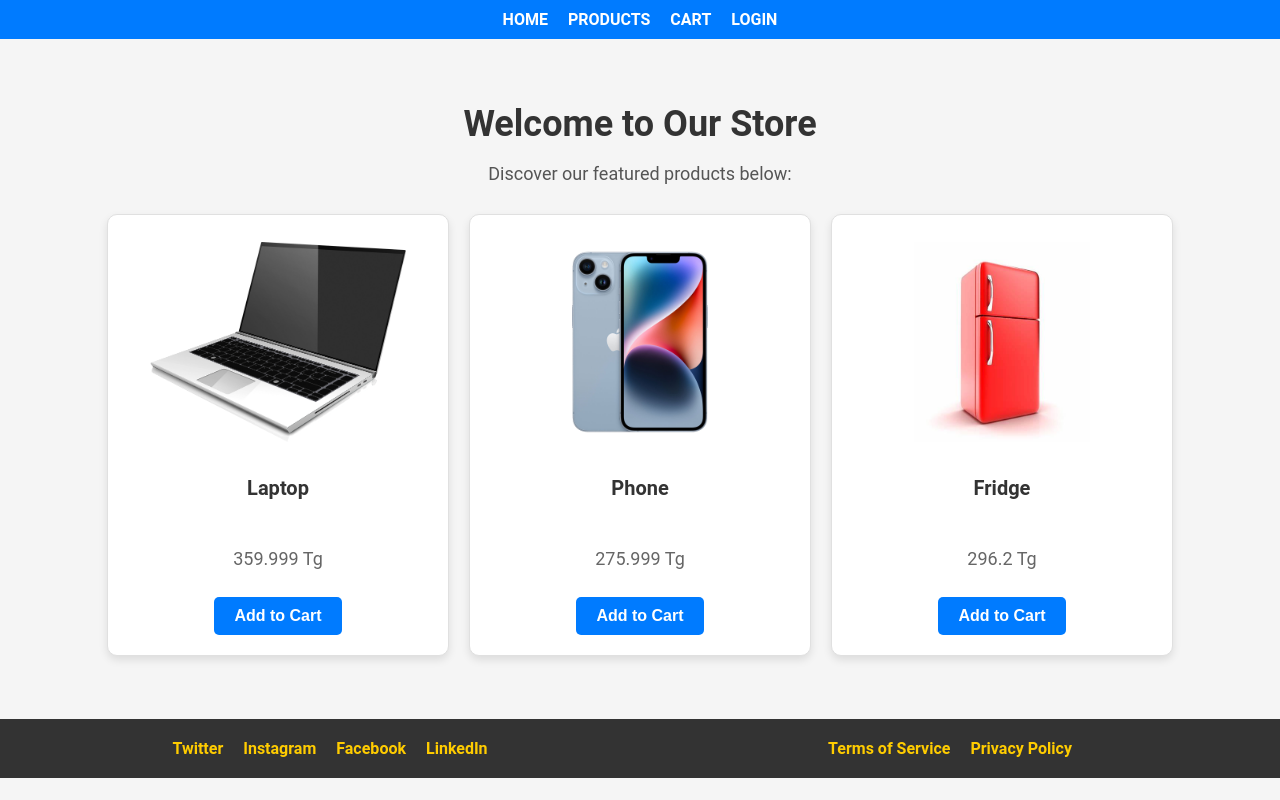
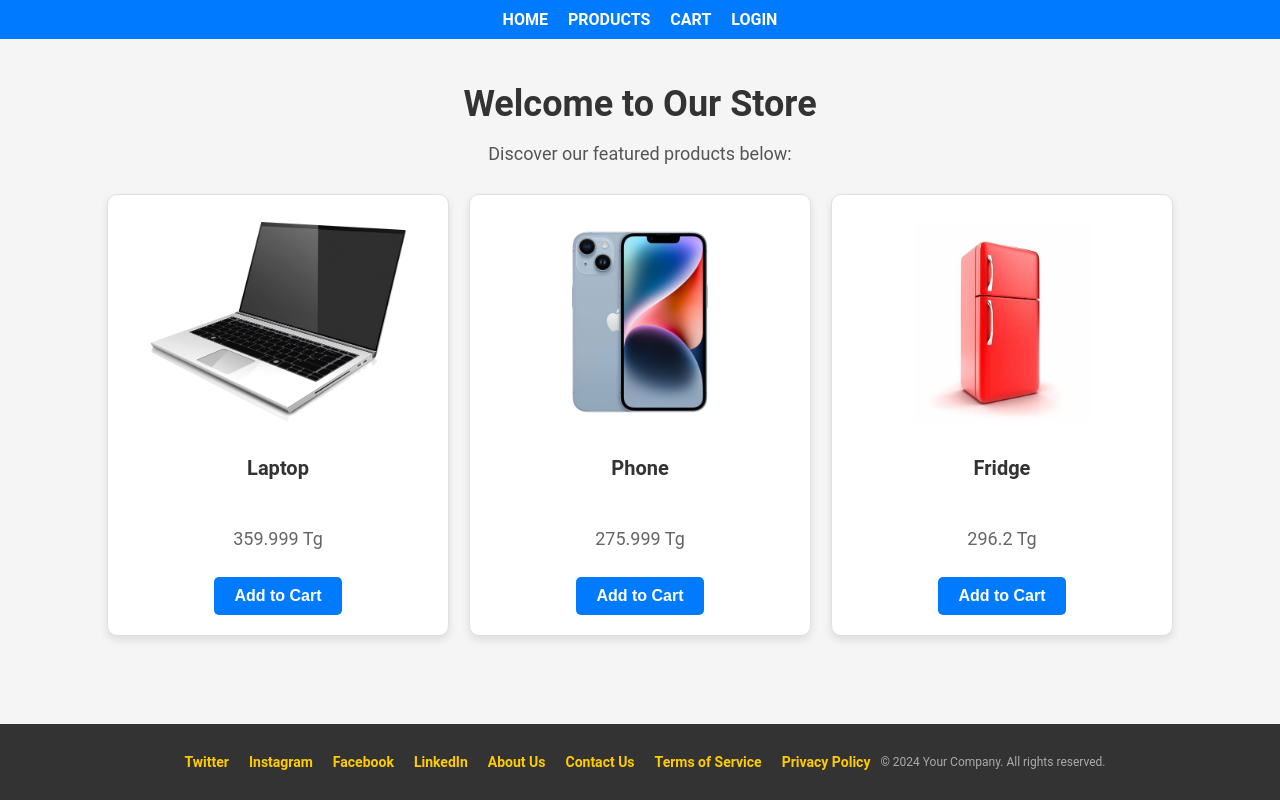
Before and after one commit to Coach-wannabe/ecommerce-vue-2, a Nuxt app: page / in a window 1280 px wide. Built offline with nearby package versions, Linux system fonts and the light colour scheme.

Commit message:
fixed styling of footer

```diff
--- a/app.vue
+++ b/app.vue
@@ -1,5 +1,5 @@
 <template>
-  <div>
+  <div class="app-container">
     <!-- Navigation -->
     <header class="navbar">
       <nav class="nav-links">
@@ -25,35 +25,46 @@
     </header>
 
     <!-- Main Content -->
-    <main>
+    <main class="content">
       <NuxtPage />
     </main>
 
     <!-- Footer -->
     <footer class="footer">
-      <div class="social-links">
-        <a href="https://twitter.com/login" target="_blank">Twitter</a>
-        <a href="https://instagram.com/accounts/login/" target="_blank">Instagram</a>
-        <a href="https://facebook.com/login" target="_blank">Facebook</a>
-        <a href="https://linkedin.com/login" target="_blank">LinkedIn</a>
-      </div>
-      <div class="footer-links">
-        <a href="/terms">Terms of Service</a>
-        <a href="/privacy">Privacy Policy</a>
+      <div class="footer-content">
+        <!-- Social Media Links -->
+        <div class="footer-section social-links">
+          <a href="https://twitter.com/login" target="_blank" rel="noopener">Twitter</a>
+          <a href="https://instagram.com/accounts/login/" target="_blank" rel="noopener">Instagram</a>
+          <a href="https://facebook.com/login" target="_blank" rel="noopener">Facebook</a>
+          <a href="https://linkedin.com/login" target="_blank" rel="noopener">LinkedIn</a>
+        </div>
+
+        <!-- Additional Links -->
+        <div class="footer-section extra-links">
+          <a href="/about">About Us</a>
+          <a href="/contact">Contact Us</a>
+          <a href="/terms" target="_blank" rel="noopener">Terms of Service</a>
+          <a href="/privacy" target="_blank" rel="noopener">Privacy Policy</a>
+        </div>
+
+        <!-- Copyright -->
+        <div class="footer-section copyright">
+          © 2024 Your Company. All rights reserved.
+        </div>
       </div>
     </footer>
   </div>
 </template>
 
 <script setup>
-import { computed } from "vue";
+import { computed, onMounted } from "vue";
 import { useUserStore } from "~/stores/userStore";
 import { useProductStore } from "~/stores/productStore";
 
 const userStore = useUserStore();
 const isAuthenticated = computed(() => userStore.isAuthenticated);
 
-// Handle logout
 const logout = () => {
   userStore.logout();
 };
@@ -61,21 +72,20 @@ const logout = () => {
 const productStore = useProductStore();
 
 onMounted(() => {
-  // Initialize the cart after the client-side mounts
   productStore.initializeCart();
 });
 </script>
 
 <style scoped>
-/* General Layout */
-body {
-  margin: 0;
-  font-family: Arial, sans-serif;
+/* App Container for Sticky Footer Behavior */
+.app-container {
+  display: flex;
+  flex-direction: column;
+  min-height: 100vh; /* Full viewport height */
 }
 
-main {
-  min-height: 80vh;
-  padding: 20px;
+.content {
+  flex-grow: 1; /* Pushes footer to the bottom when content is small */
 }
 
 /* Navigation Bar */
@@ -98,31 +108,83 @@ main {
   text-decoration: none;
   font-weight: bold;
   text-transform: uppercase;
-  transition: color 0.3s;
+  transition: color 0.3s ease;
 }
 
 .nav-link:hover {
   color: #ffcc00;
 }
 
-/* Footer */
+/* Footer Styling */
 .footer {
-  display: grid;
-  grid-template-columns: repeat(2, 1fr);
-  background-color: #333;
+  background-color: #333; /* Dark gray */
   color: white;
+  text-align: center;
   padding: 20px;
-  text-align: center;
+  font-size: 14px;
+  display: flex;
+  flex-direction: column;
+  gap: 10px; /* Space between sections */
 }
 
-.footer a {
-  color: #ffcc00;
-  text-decoration: none;
+.footer-content {
+  display: flex;
+  flex-wrap: wrap;
+  justify-content: space-between;
+  align-items: center;
+  max-width: 1200px;
+  margin: 0 auto;
+}
+
+/* Footer Sections */
+.footer-section {
+  margin: 10px 0;
+}
+
+/* Social Media Links */
+.social-links a {
+  color: #ffcc00; /* Golden color */
   margin: 0 10px;
   font-weight: bold;
+  text-decoration: none;
+  transition: color 0.3s ease;
 }
 
-.footer a:hover {
+.social-links a:hover {
+  color: #ffffff;
   text-decoration: underline;
 }
+
+/* Additional Links */
+.extra-links a {
+  color: #ffcc00;
+  margin: 0 10px;
+  font-weight: bold;
+  text-decoration: none;
+  transition: color 0.3s ease;
+}
+
+.extra-links a:hover {
+  color: #ffffff;
+  text-decoration: underline;
+}
+
+/* Copyright Section */
+.copyright {
+  font-size: 12px;
+  color: #aaa;
+}
+
+/* Responsive Design */
+@media (max-width: 768px) {
+  .footer-content {
+    flex-direction: column; /* Stack items vertically */
+    text-align: center;
+    gap: 20px;
+  }
+
+  .footer-section {
+    margin: 0;
+  }
+}
 </style>
```
